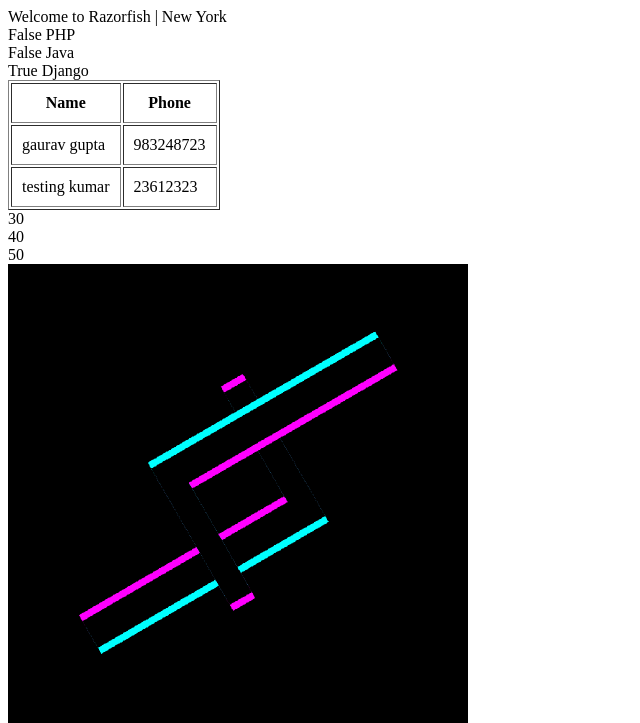
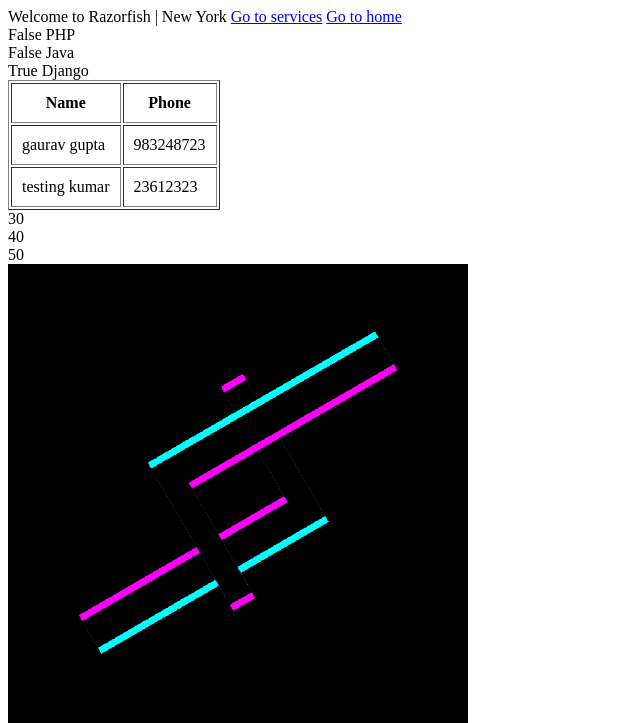
Before and after one commit to gouravguptacom/django-app, a Django app: page / in a window 1280 px wide. Shown: the top 723 px of the page, without its empty margins (0-640 px from the left). Run offline with Django 5.2, Linux system fonts and the light colour scheme.

Commit message:
url template tags

```diff
--- a/mysite/mysite/urls.py
+++ b/mysite/mysite/urls.py
@@ -20,10 +20,11 @@ from django.urls import path
 from mysite import views
 
 urlpatterns = [
-    path("", views.home_page),
-    path("admin/", admin.site.urls),
-    path("about/", views.aboutUs),
+    path("", views.home_page, name="home"),
+    path("admin/", admin.site.urls, name="secret"),
+    path("about/", views.aboutUs, name="about"),
     path("course/", views.course),
+    path("services/", views.services),
     path("course/<int:courseid>", views.course_details),
     # path("course/<slug:coursename>", views.course_details),
 ]
--- a/mysite/mysite/views.py
+++ b/mysite/mysite/views.py
@@ -20,5 +20,8 @@ def aboutUs(request):
 def course(request):
     return HttpResponse("Welcome to mysite")
 
+def services(request):
+    return render(request, "services.html")
+
 def course_details(request, courseid: int):
     return HttpResponse(f"entered id: {courseid}")
--- a/mysite/templates/base.html
+++ b/mysite/templates/base.html
@@ -11,6 +11,9 @@
     <body>
         {% include "message.html" %}
 
+        <a href="/services">Go to services</a>
+        <a href="{% url 'home' %}">Go to home</a>
+
         {% block content_x %}{% endblock content_x %}
 
         <script src="" async defer></script>
--- /dev/null
+++ b/mysite/templates/services.html
@@ -0,0 +1,4 @@
+{% extends "base.html" %}
+{% block content_x %}
+    <h1>Our services are great!</h1>
+{% endblock content_x %}
```
